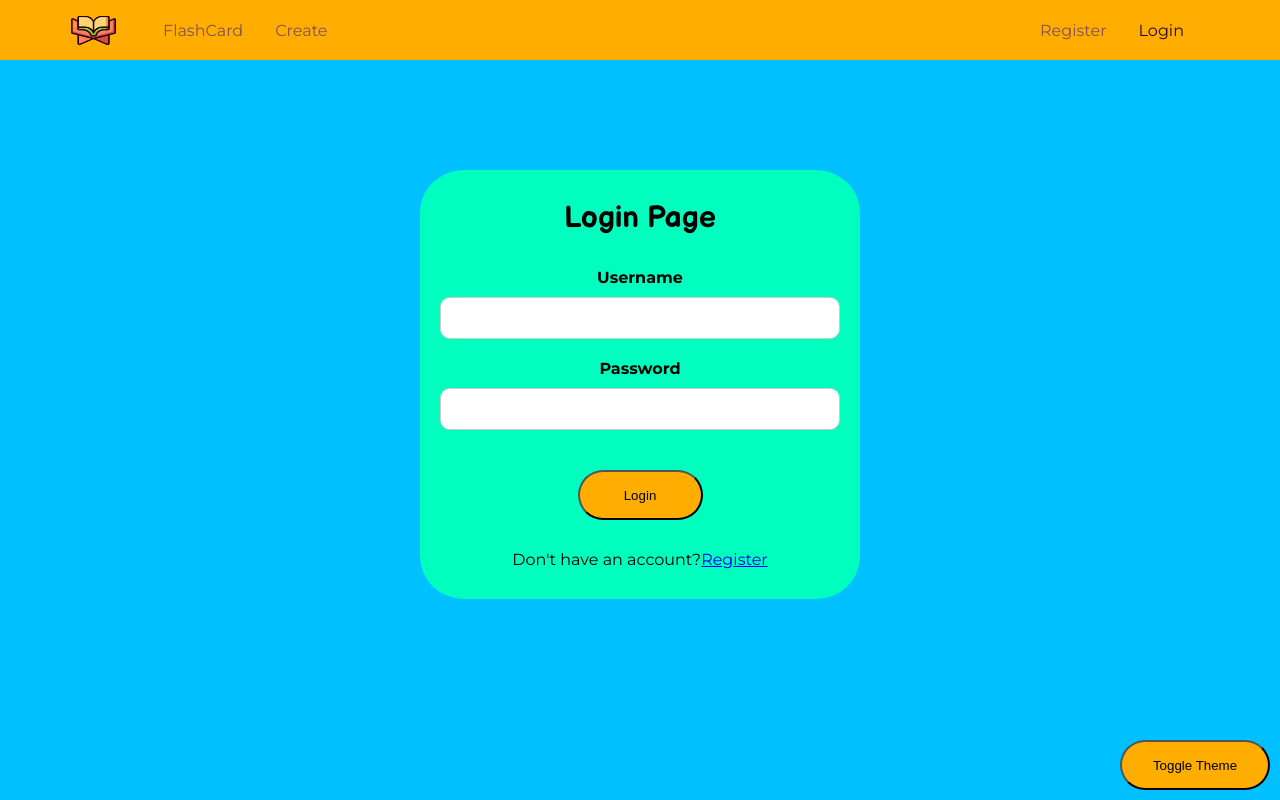
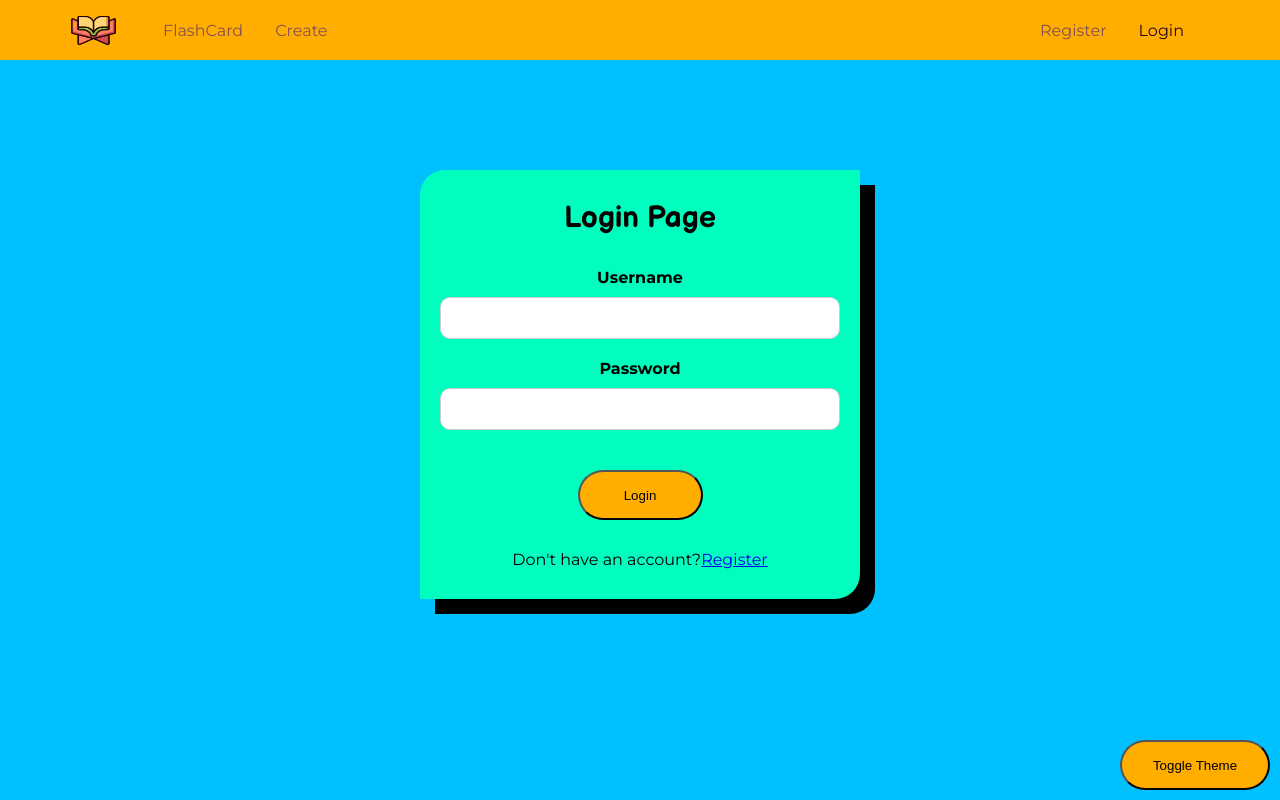
Before and after one commit to Thiefstep/Lap3, a React (Vite) app in the folder client/: page /login in a window 1280 px wide. Built offline with nearby package versions, Linux system fonts and the light colour scheme.

Commit message:
Added shadow box

```diff
--- a/client/src/assets/app.css
+++ b/client/src/assets/app.css
@@ -192,7 +192,9 @@ button {
 	width: 400px;
 	margin: 100px auto;
 	padding: 20px;
-	border-radius: 10%;
+	border-top-left-radius: 25px;
+	border-bottom-right-radius: 25px;
+	box-shadow: 15px 15px black;
 	font-family: 'Montserrat', sans-serif;
 }
 .register h1 {
--- a/client/src/pages/RegisterPage/index.jsx
+++ b/client/src/pages/RegisterPage/index.jsx
@@ -45,7 +45,7 @@ const RegisterPage = () => {
 				</label>
 				<input type="password" id="password" name="password" onChange={handleInputPassword} />
 
-				<button disabled={isLoading}>Register</button>
+				<button className='Reg' disabled={isLoading}>Register</button>
 				<p>
 					Have an account already?<NavLink to="/login">Login</NavLink>
 				</p>
```
